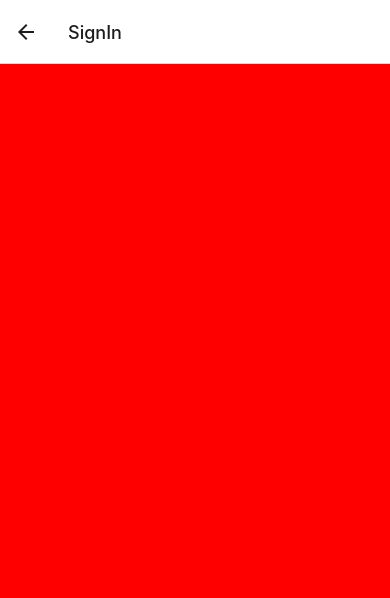
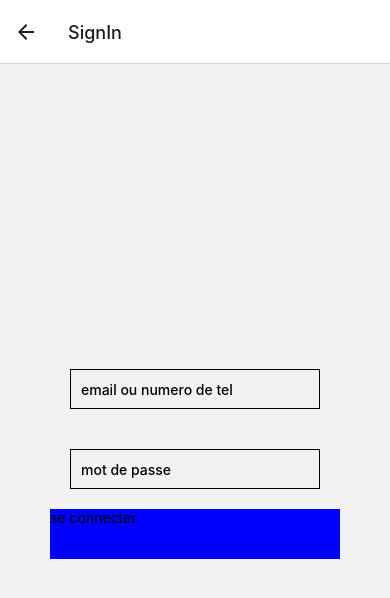
Before and after one commit to DavidB360/lemulot-frontend-user, a React Native app: screen /SignIn in a window 390 px wide. Shown: the top 598 px of the page. Built offline with nearby package versions, Linux system fonts and the light colour scheme.

Commit message:
creation des deux boutons connexion et inscription sur la page connection et creaction des inputstext sur la page se signin

```diff
--- a/screens/ConnectionScreen.tsx
+++ b/screens/ConnectionScreen.tsx
@@ -3,19 +3,25 @@ import { View, Text, TouchableOpacity, StyleSheet, Button, Image } from "react-n
 export default function ConnectionScreen({ navigation }: any) {
 	return (
 		<View style={styles.container}>
-			<TouchableOpacity onPress={() => navigation.navigate("SignUp")}>
+			<TouchableOpacity
+				style={styles.button}
+				onPress={() => navigation.navigate("SignIn")}
+			>
 				<Image
-					style={styles.button}
+					style={styles.image}
 					source={require("../assets/cle.jpg")}
 				/>
-				<Text style={styles.button}>Se connecter</Text>
+				<Text style={styles.text}>Se connecter</Text>
 			</TouchableOpacity>
-			<TouchableOpacity onPress={() => navigation.navigate("SignIn")}>
+			<TouchableOpacity
+				style={styles.button}
+				onPress={() => navigation.navigate("SignUp")}
+			>
 				<Image
-					style={styles.button}
+					style={styles.image}
 					source={require("../assets/stylo.jpg")}
 				/>
-				<Text style={styles.button}>S'inscrire</Text>
+				<Text style={styles.text}>S'inscrire</Text>
 			</TouchableOpacity>
 		</View>
 	)
@@ -27,17 +33,24 @@ const styles = StyleSheet.create({
 		display: "flex",
 		alignItems: "center",
 		justifyContent: "center",
-		backgroundColor: "white",
 	},
 	button: {
-		borderStyle: "solid",
-		borderColor: "black",
+		borderWidth: 1,
+		width: 200,
+		margin: 25,
+		height: 200,
+		alignItems: "center",
+		justifyContent: "center",
+	},
+	image: {
 		width: 100,
 		height: 100,
-		display: "flex",
-		flexDirection: "column",
-		justifyContent: "center",
 		margin: 25,
+	},
+	text: {
 		backgroundColor: "blue",
+		height: 50,
+		borderWidth: 1,
+		width: 200,
 	},
 })
--- a/screens/SignInScreen.tsx
+++ b/screens/SignInScreen.tsx
@@ -1,11 +1,39 @@
-import { View, Text, TouchableOpacity, StyleSheet, Button } from "react-native"
-import { NavigationContainer } from "@react-navigation/native"
-import { createNativeStackNavigator } from "@react-navigation/native-stack"
-
-const Stack = createNativeStackNavigator()
+import React from "react"
+import {
+	View,
+	Text,
+	TouchableOpacity,
+	StyleSheet,
+	SafeAreaView,
+	Button,
+	TextInput,
+} from "react-native"
 
 export default function SignInScreen({ navigation }: any) {
-	return <View style={styles.container}></View>
+	return (
+		<View style={styles.container}>
+			<SafeAreaView>
+				<TextInput
+					style={styles.input}
+					//onChangeText={onChangeNumber}
+					//value={number}
+					placeholder="email ou numero de tel"
+				/>
+				<TextInput
+					style={styles.input}
+					//onChangeText={onChangeNumber}
+					//value={number}
+					placeholder="mot de passe"
+				/>
+				<TouchableOpacity
+					style={styles.button}
+					//onPress={onPress}
+				>
+					<Text>se connecter</Text>
+				</TouchableOpacity>
+			</SafeAreaView>
+		</View>
+	)
 }
 
 const styles = StyleSheet.create({
@@ -13,6 +41,17 @@ const styles = StyleSheet.create({
 		flex: 1,
 		alignItems: "center",
 		justifyContent: "center",
-		backgroundColor: "red",
+	},
+	input: {
+		margin: 20,
+		padding: 10,
+		height: 40,
+		width: 250,
+		fontWeight: "500",
+		borderWidth: 1,
+	},
+	button: {
+		height: 50,
+		backgroundColor: "blue",
 	},
 })
```
